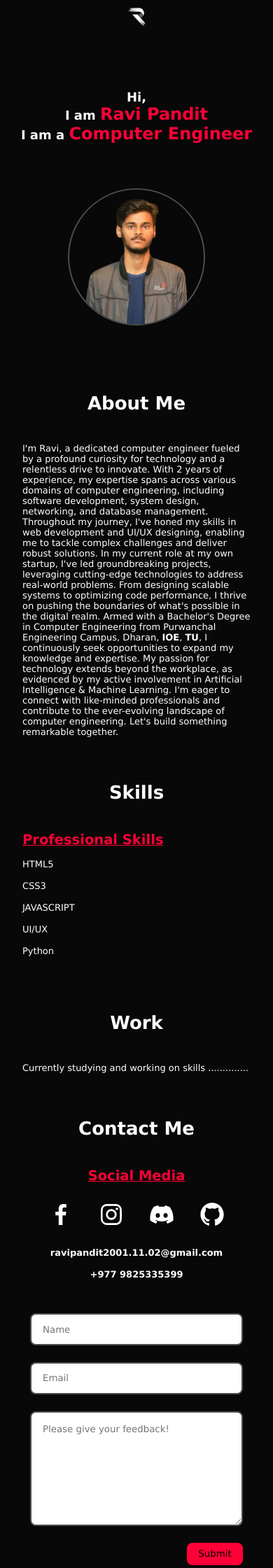
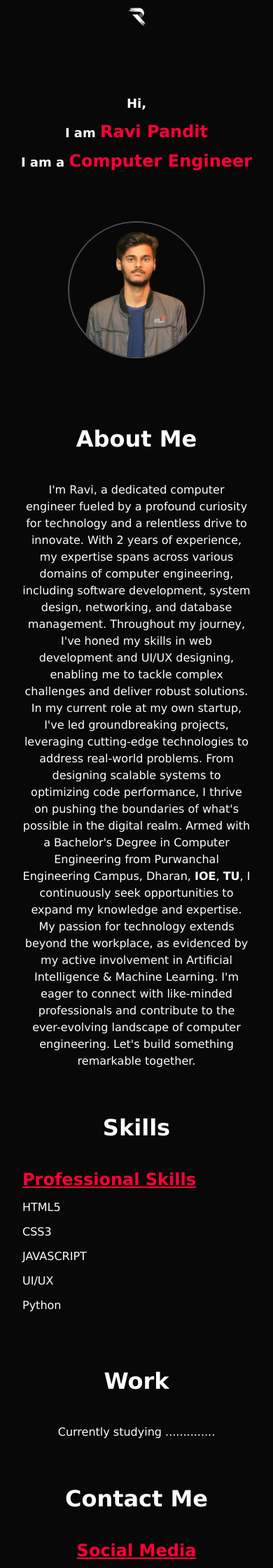
Before and after one commit to ravix2001/ravix2001.github.io, a PHP site: page / in a window 390 px wide. Shown: the top 2240 px of the page at 70% size. Run offline with PHP 8.4, Linux system fonts and the light colour scheme.

Commit message:
first commit

```diff
--- a/index.html
+++ b/index.html
@@ -71,7 +71,7 @@
             <div class="heading">
                 <h1 class="hover-underline-animation">Work</h1>
             </div>
-            <p>Currently studying and working on skills ..............</p>
+            <p>Currently studying ..............</p>
         </div>
         <div class="section" id="contact">
             <div class="heading">
--- a/style.css
+++ b/style.css
@@ -28,6 +28,7 @@ nav ul {
 nav ul li {
     display: flex;
     list-style: none;
+    line-height: 1.8rem;
 }
 
 nav ul li a {
@@ -97,6 +98,7 @@ nav ul li a {
     font-size: x-large;
     font-weight: bold;
     margin-left: 6rem;
+    line-height: 2.5rem;
 }
 
 span {
@@ -136,6 +138,8 @@ span {
 #about p,
 #work p {
     padding: 0px 12rem;
+    line-height: 1.5rem;
+    text-align: center;
 }
 
 /*skills*/
@@ -307,10 +311,6 @@ footer {
         height: 3rem;
     }
 
-    nav ul li {
-        font-size: small;
-    }
-
     #hero {
         display: grid;
     }
@@ -348,7 +348,7 @@ footer {
     }
 
     .section {
-        font-size: small;
+        font-size: normal;
         padding-top: 4rem;
         margin-bottom: 0rem;
     }
```
